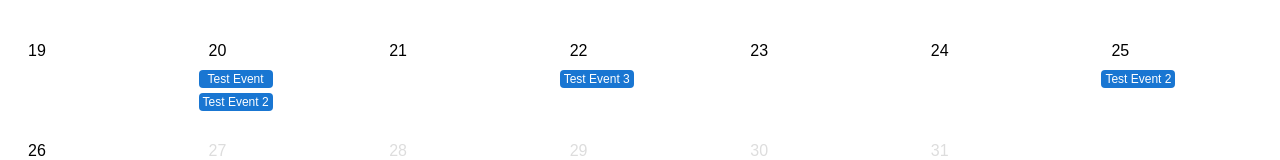
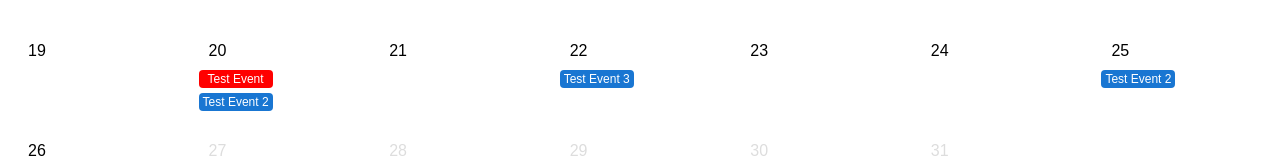
Before and after one commit to Jannick94/vue-calendar, a Vue app: page / in a window 1280 px wide. Shown: the part 392-552 px from the top of the page. Built offline with nearby package versions, Linux system fonts and the light colour scheme.

Commit message:
Added option to give an event a background-color

```diff
--- a/src/App.vue
+++ b/src/App.vue
@@ -15,7 +15,7 @@ export default {
   data() {
     return {
       events: [
-        { title: 'Test Event', date: '2016-12-20' },
+        { title: 'Test Event', date: '2016-12-20', bgColor: '#f00' },
         { title: 'Test Event 2', date: '2016-12-20' },
         { title: 'Test Event', date: '2016-12-26' },
         { title: 'Test Event 2', date: '2016-12-25' },
--- a/src/components/Day.vue
+++ b/src/components/Day.vue
@@ -4,7 +4,7 @@
 			<slot></slot>
 		</div>
 		<div class="v-cal-day-events">
-			<div class="v-cal-day-event" v-for="event in events">{{event.title}}</div>
+			<div class="v-cal-day-event" v-for="event in events" :style="{ backgroundColor: event.bgColor }">{{ event.title }}</div>
 		</div>
 	</div>
 </template>
```
